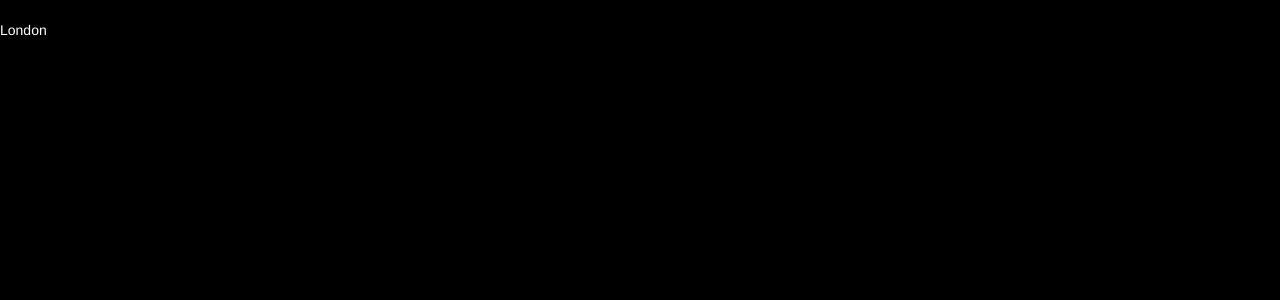
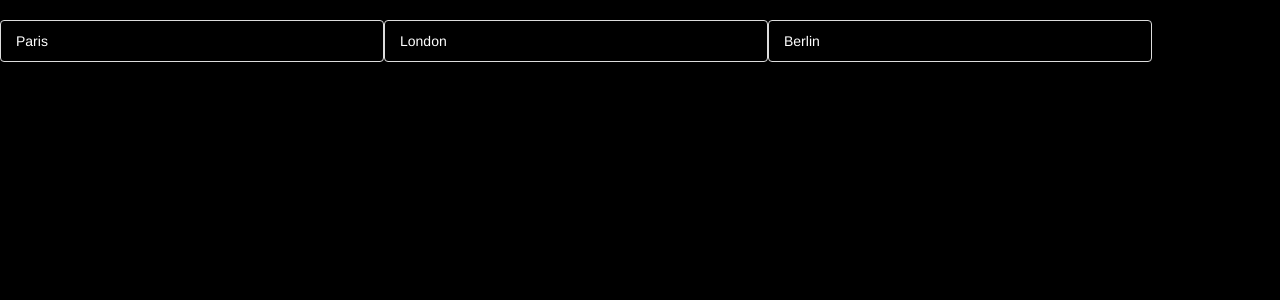
Before and after one commit to kloomes/wagon-cities, a React app: page / in a window 1280 px wide. Shown: the top 300 px of the page. Built offline with nearby package versions, Linux system fonts and the light colour scheme.

Commit message:
Cities mapped to list

```diff
--- a/src/containers/city.jsx
+++ b/src/containers/city.jsx
@@ -1,8 +1,10 @@
-import React, { Component } from 'react';
+import React from 'react';
 
-const City = () => {
+const City = (props) => {
   return (
-    <div>London</div>
+    <li className="list-group-item">
+      {props.city.name}
+    </li>
   );
 };
 
--- a/src/containers/city_list.jsx
+++ b/src/containers/city_list.jsx
@@ -2,12 +2,16 @@ import React, { Component } from 'react';
 
 import City from '../containers/city';
 
-const CityList = () => {
-  return (
-    <div>
-      <City />
-    </div>
-  );
-};
+class CityList extends Component {
+  render() {
+    return this.props.cities.map((city) => {
+      return (
+        <ul className="list-group cities">
+          <City city={city} key={city.name} />
+        </ul>
+      );
+    });
+  }
+}
 
 export default CityList;
--- a/templates/index.html
+++ b/templates/index.html
@@ -3,7 +3,7 @@
   <head>
     <meta charset="UTF-8">
     <link rel="stylesheet" href="https://maxcdn.bootstrapcdn.com/bootstrap/3.3.7/css/bootstrap.min.css">
-    <title>Redux boilerplate</title>
+    <title>Le Wagon Cities Example</title>
   </head>
   <body>
     <div id="root"></div>
```
